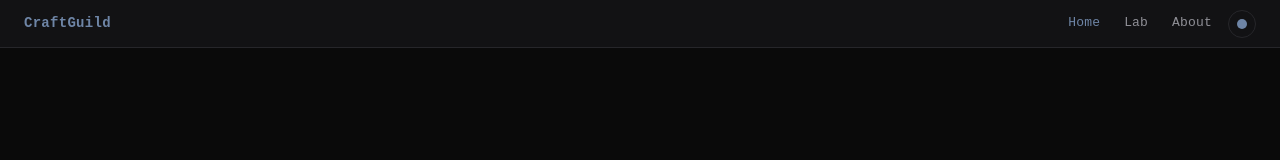
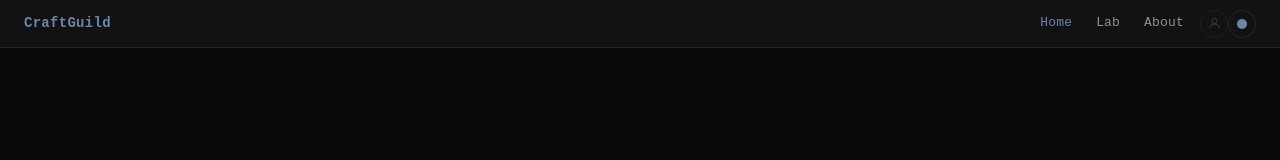
Before and after one commit to cyril0726/helloword, a Vue app in the folder frontend/: page / in a window 1280 px wide. Shown: the top 160 px of the page. Built offline with nearby package versions, Linux system fonts and the light colour scheme.

Commit message:
ajout des teaseurs et MAJ docs

```diff
--- /dev/null
+++ b/frontend/src/components/AccountTeaser.vue
@@ -0,0 +1,33 @@
+<!-- components/AccountTeaser.vue -->
+<template>
+<div class="account-teaser" title="Comptes bientôt disponibles">
+    <svg viewBox="0 0 24 24" class="account-icon" fill="none" stroke="currentColor" stroke-width="1.5">
+      <circle cx="12" cy="8" r="4" />
+      <path d="M4 20c0-4 3.5-7 8-7s8 3 8 7" />
+    </svg>
+  </div>
+</template>
+
+<script setup lang="ts">
+</script>
+
+<style scoped>
+.account-teaser {
+  position: relative; /* ← cette ligne doit être là */
+  width: 28px;
+  height: 28px;
+  display: flex;
+  align-items: center;
+  justify-content: center;
+  border: 1px solid var(--border);
+  border-radius: 50%;
+  color: var(--text-faint);
+  cursor: not-allowed;
+  opacity: 0.6;
+}
+
+.account-icon {
+  width: 15px;
+  height: 15px;
+}
+</style>
--- a/frontend/src/components/layout/Navbar.vue
+++ b/frontend/src/components/layout/Navbar.vue
@@ -11,9 +11,10 @@
         <RouterLink to="/about" class="nav-item">About</RouterLink>
       </nav>
 
-      <div class="nav-actions">
-        <ThemeSwitcher />
-      </div>
+		<div class="nav-actions">
+      <AccountTeaser />
+		  <ThemeSwitcher />
+		</div>
     </div>
   </header>
 </template>
@@ -21,6 +22,7 @@
 <script setup lang="ts">
 import { RouterLink } from 'vue-router'
 import ThemeSwitcher from '@/components/ThemeSwitcher.vue'
+import AccountTeaser from '@/components/AccountTeaser.vue'
 </script>
 
 <style scoped>
```
Also changed, not shown: 3 other files (tests, documents, lock files or other folders).
